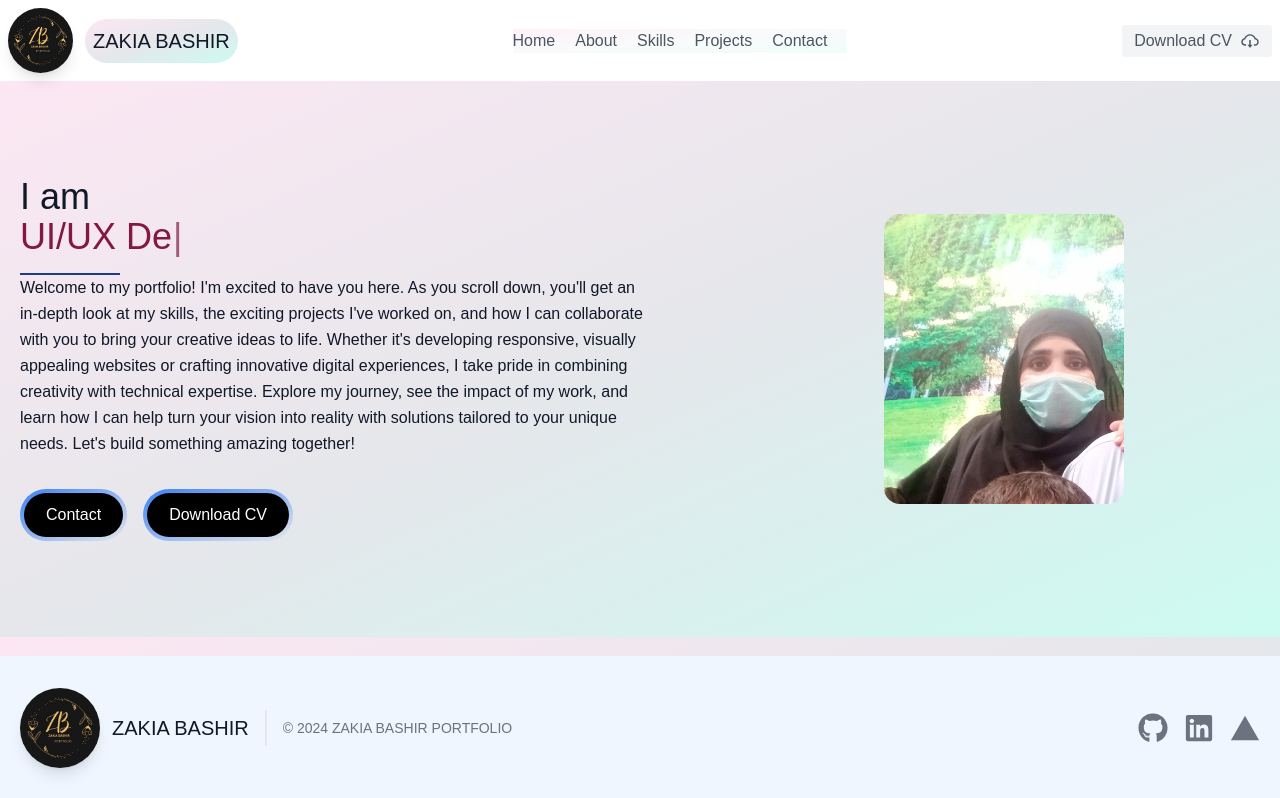
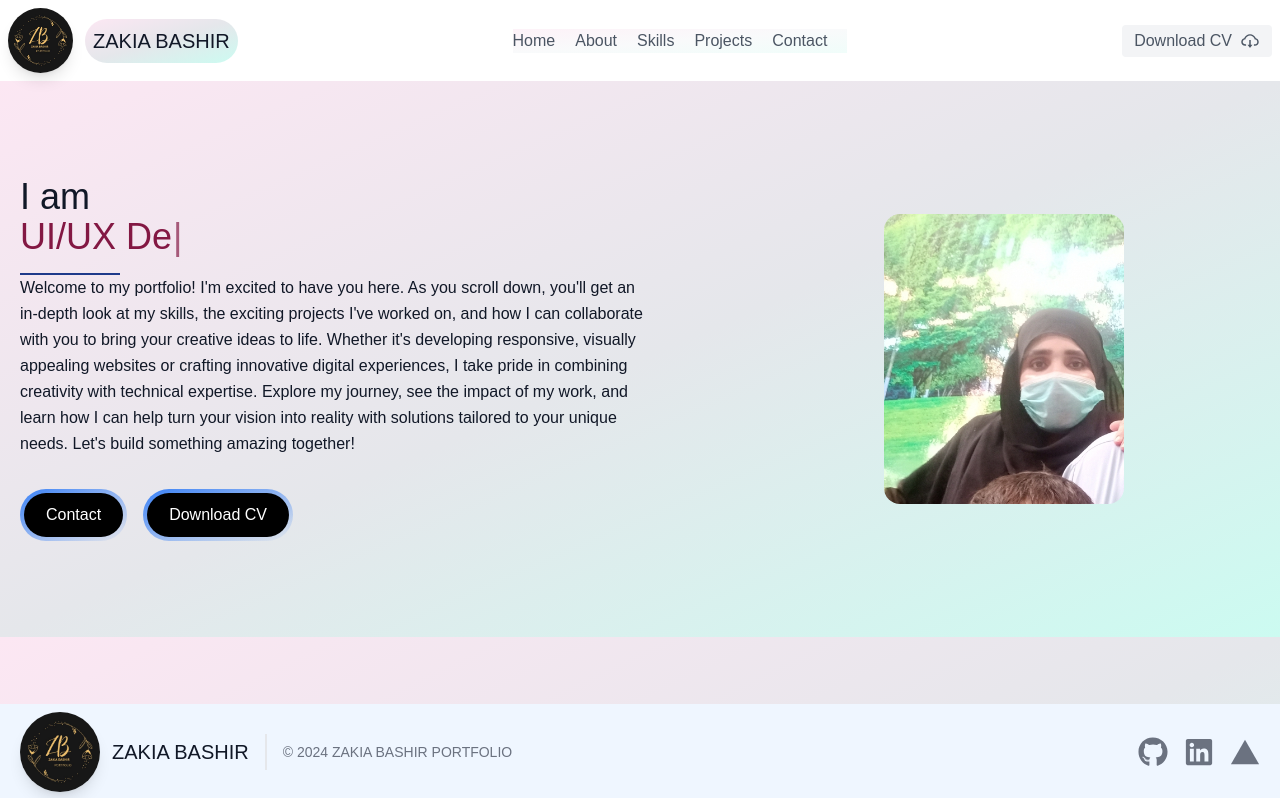
Before and after one commit to zakiabashir/zakia-portfolio, a Next.js app: page / in a window 1280 px wide. Shown: the top 798 px of the page. Built offline with nearby package versions, Linux system fonts and the light colour scheme.

Commit message:
push my code

```diff
--- a/src/app/components/footer.tsx
+++ b/src/app/components/footer.tsx
@@ -9,7 +9,7 @@
   return (
     <div className="bg-blue-50 z-50 sticky bottom-0">
       <footer className="text-gray-600 body-font">
-        <div className="container px-5 py-8 mx-auto flex items-center sm:flex-row flex-col">
+        <div className="container px-5 py-2 mx-auto flex items-center sm:flex-row flex-col">
           <a className="flex title-font font-medium items-center md:justify-start justify-center text-gray-900">
             <Image
               src={"/assets/images/zlogo.jpeg"}
```
